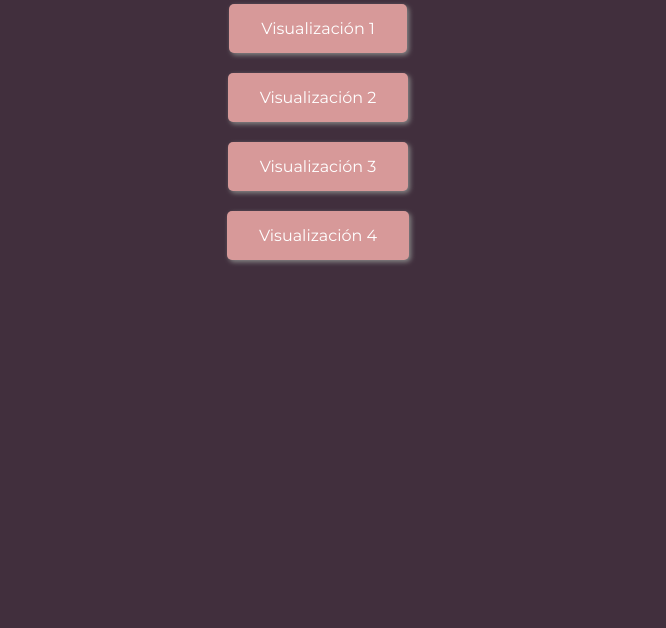
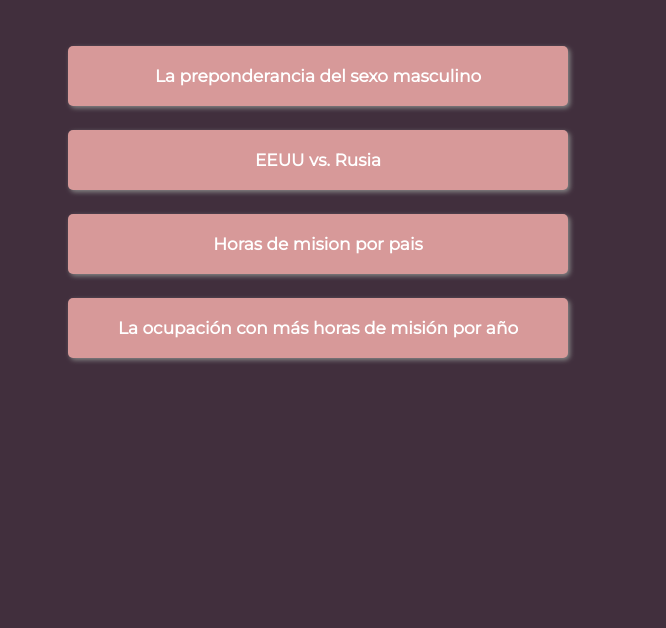
Before and after one commit to sofiaoferrari/vd_s2_tp2_ferrari_bacigalupo, a plain HTML site: page index.html in a window 1280 px wide. Shown: the part 172-800 px from the top of the page, without its empty margins (322-988 px from the left). Drawn offline with Linux system fonts and the light colour scheme.

Commit message:
Cambio titulos, etc.

```diff
--- a/dataviz_1/script.js
+++ b/dataviz_1/script.js
@@ -29,6 +29,7 @@ d3.csv('astronautas.csv', d3.autoType).then(data => {
         fontSize: "14px",
       }
     },
+
     width: 1300,
     height: 350,
     marginLeft: 60,
--- a/index.html
+++ b/index.html
@@ -2,16 +2,16 @@
 <html>
   <head>
     <meta charset="UTF-8">
-    <title>Botones de visualización</title>
+    <title>Explicar con Datos</title>
     <link rel="stylesheet" href="style.css">
   </head>
   <body>
     <h1>Selecciona una visualización:</h1>
     <div class="button-container">
-      <a href="dataviz_1/index.html"><button class="button">Visualización 1</button></a>
-      <a href="dataviz_2/index.html"><button class="button">Visualización 2</button></a>
-      <a href="dataviz_3/index.html"><button class="button">Visualización 3</button></a>
-      <a href="dataviz_4/index.html"><button class="button">Visualización 4</button></a>
+      <a href="dataviz_1/index.html"><button class="button">La preponderancia del sexo masculino</button></a>
+      <a href="dataviz_2/index.html"><button class="button">EEUU vs. Rusia</button></a>
+      <a href="dataviz_3/index.html"><button class="button">Horas de mision por pais</button></a>
+      <a href="dataviz_4/index.html"><button class="button">La ocupación con más horas de misión por año</button></a>
     </div>
   </body>
 </html>
--- a/style.css
+++ b/style.css
@@ -1,6 +1,7 @@
 @import url('https://fonts.googleapis.com/css2?family=Montserrat:wght@200;400&display=swap');
 
 *{
+
   background-color: #412F3D;
   color: white;
   font-family: 'Montserrat', sans-serif;
@@ -8,7 +9,7 @@
 
 h1{
   font-size: 40px;
-  padding: 40px 40px 10px 100px;
+  padding: 80px 40px 10px;
   font-weight: bold;
   text-align: center;
 }
@@ -21,15 +22,18 @@ h1{
   }
 
   .button {
+    width: 500px;
+    height: 60px;
     background-color: rgb(215, 153, 153);
     border: none;
     color: white;
-    padding: 15px 32px;
+    padding: 15px 37px;
     text-align: center;
     text-decoration: none;
     display: inline-block;
-    font-size: 16px;
-    margin: 10px;
+    font-size: 17px;
+    font-weight: bold;
+    margin: 12px;
     cursor: pointer;
     border-radius: 5px;
     box-shadow: 2px 2px 5px #888888;
```
Also changed, not shown: dataviz_4/index.html (+1 -1 lines).
